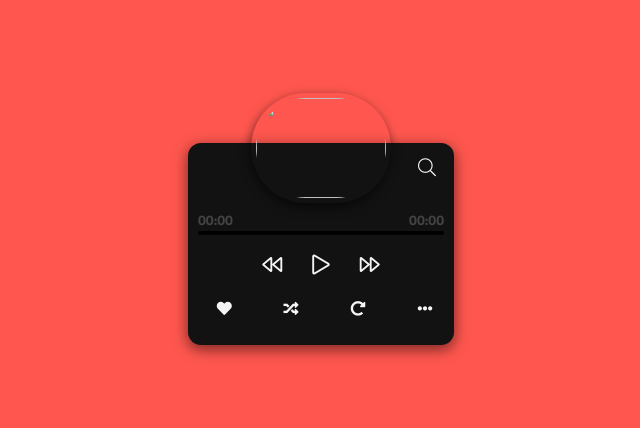
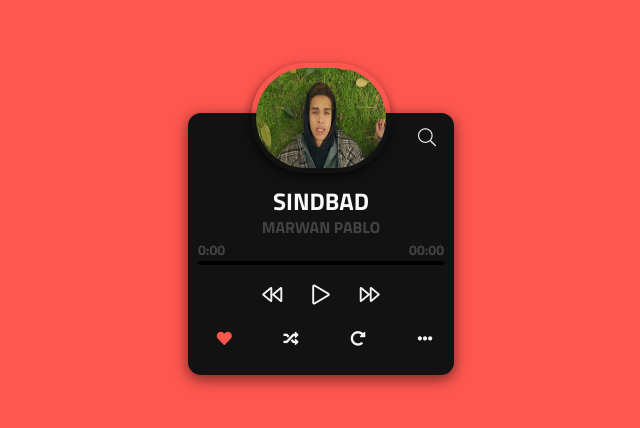
Before and after one commit to xritz0x/Pablo-Radio, a plain HTML site: page index.html in a window 1280 px wide. Shown: the part 156-584 px from the top of the page, without its empty margins (319-959 px from the left). Drawn offline with nearby package versions, Linux system fonts and the light colour scheme.

Commit message:
saving some data here

```diff
--- a/index.html
+++ b/index.html
@@ -106,6 +106,6 @@
     <script>
         AOS.init();
     </script>
-    <script type="text/javascript" src="scripts.js" async></script>
+    <script type="text/javascript" src="js/script.js" async></script>
 </body>
 </html>
```
